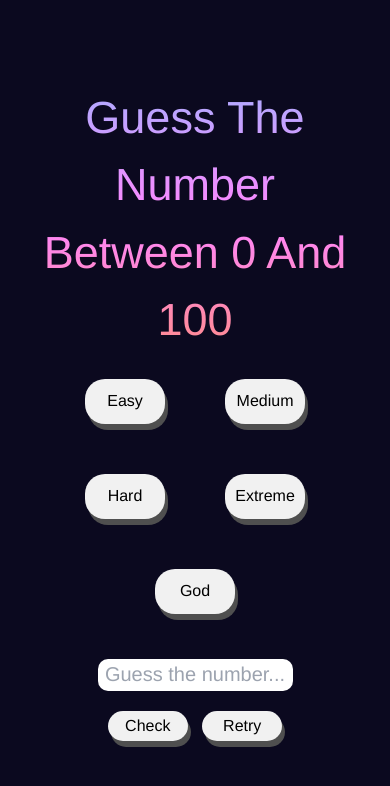
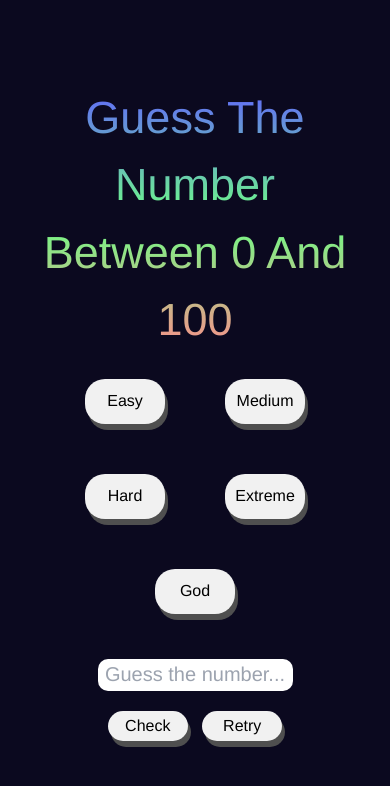
Before and after one commit to V3dantxD/GuessTheNumber, a plain HTML site: page index.html in a window 390 px wide. Drawn offline with nearby package versions, Linux system fonts and the light colour scheme.

Commit message:
Minor CSS changes-2

```diff
--- a/app.js
+++ b/app.js
@@ -27,7 +27,7 @@ mode.addEventListener("click", function(event){
             rv.innerHTML = "Mode : God";
         }
     }
-    rv.style.cssText = "color: #fff; font-size: 50px; text-align: center;"
+    rv.style.cssText = "color: #fff; font-size: 45px; text-align: center;"
     flag = true;
     mode.style.cssText = "display:none;";
 });
--- a/style.css
+++ b/style.css
@@ -6,7 +6,7 @@
     font-family: 'Franklin Gothic Medium', 'Arial Narrow', Arial, sans-serif;
 }
 .footer{
-    background-image: linear-gradient(rgb(172, 172, 255), rgb(255, 134, 255), rgb(255, 139, 139));
+    background-image: linear-gradient(rgb(97, 97, 255), rgb(109, 255, 133), rgb(255, 139, 139));
     color: transparent;
     background-clip: text;
     font-size: 55px;
@@ -97,9 +97,6 @@ button:hover{
 @media (min-width:100px) and (max-width:740px){
     .footer{
         font-size: 45px;
-        background-image: linear-gradient(rgb(172, 172, 255), rgb(255, 134, 255), rgb(255, 139, 139));
-        color: transparent;
-        background-clip: text;
     }
     #retry{
         margin: 20px 5px;
```
